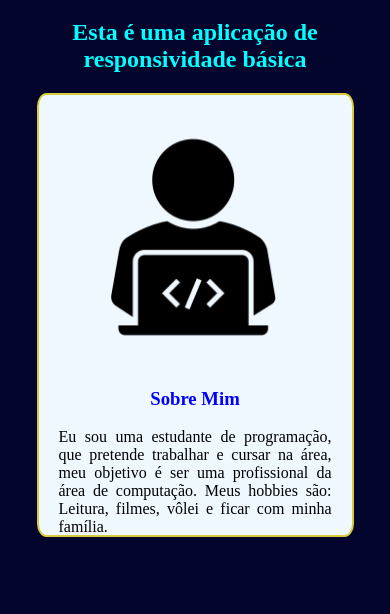
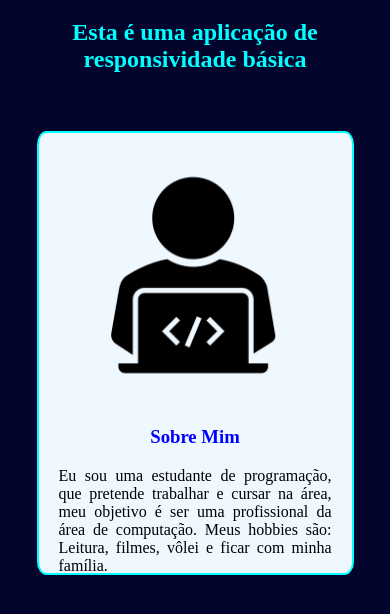
Before and after one commit to KimberllyMedeiros/Tarefa-CSS-02, a plain HTML site: page index.html in a window 390 px wide. Shown: the part 98-712 px from the top of the page. Drawn offline with Linux system fonts and the light colour scheme.

Commit message:
alteracaocss2

```diff
--- a/style.css
+++ b/style.css
@@ -68,13 +68,13 @@
 {
     #caixa{
         background-color: aliceblue;
-        border: 2px solid #d6cc3b;
+        border: 2px solid aqua;
         width: 70%;
         height: 400px;
         text-align: center;
         border-radius: 3%;
         padding: 20px;
-        margin-top: 5%;
+        margin-top: 15%;
         font-size: medium;
     }
 }
```
